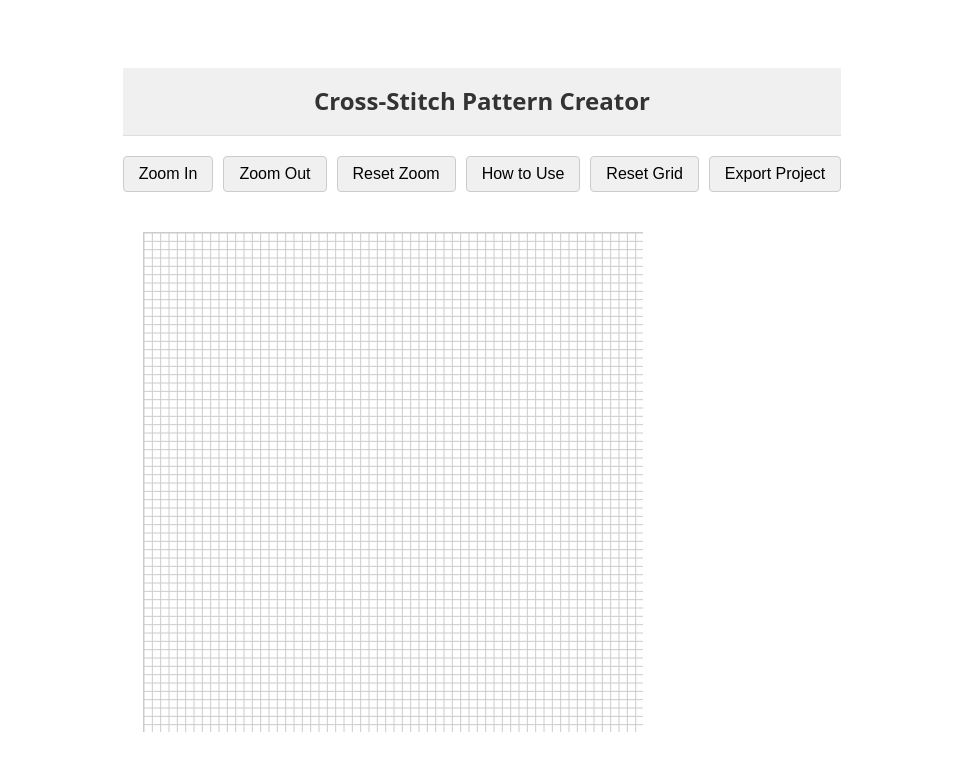
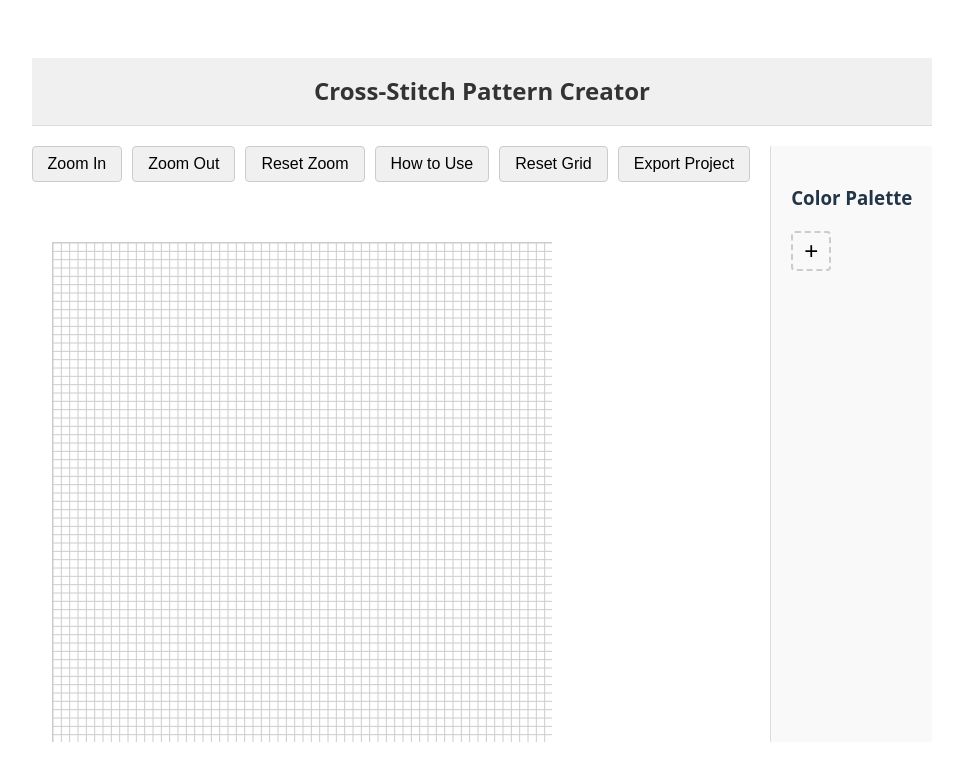
Before and after one commit to dev-michal-skiba/cross-vibe-canvas, a React (Vite) app: page / in a window 1280 px wide. Both pictures are taken after a click on the button "Create Grid". Shown: the top 780 px of the page, without its empty margins (158-1121 px from the left). Built offline with nearby package versions, Linux system fonts and the light colour scheme.

Commit message:
Vibe coded color palette

```diff
--- a/src/App.css
+++ b/src/App.css
@@ -58,6 +58,17 @@ main {
   flex-direction: column;
 }
 
+.main-content {
+  display: grid;
+  grid-template-columns: 1fr auto;
+  gap: 20px;
+}
+
+.canvas-section {
+  display: flex;
+  flex-direction: column;
+}
+
 .import-button {
   position: relative;
   overflow: hidden;
--- a/src/App.tsx
+++ b/src/App.tsx
@@ -2,22 +2,21 @@
 import { useState } from 'react';
 import JSZip from 'jszip';
 import Canvas from './components/Canvas';
-import ControlsInfo from './components/ControlsInfo'
-import './App.css'
-
-interface Point {
-  x: number;
-  y: number;
-}
+import ControlsInfo from './components/ControlsInfo';
+import Palette from './components/Palette';
+import './App.css';
+import type { Line } from './types';
 
 function App() {
-  const [gridSize, setGridSize] = useState<{ rows: number; cols: number } | null>(null)
-  const [rowsInput, setRowsInput] = useState(60)
-  const [colsInput, setColsInput] = useState(60)
-  const [zoom, setZoom] = useState(1)
-  const [showControlsInfo, setShowControlsInfo] = useState(false)
-  const [lines, setLines] = useState<[Point, Point][]>([])
-  const [coloredCells, setColoredCells] = useState<Set<string>>(new Set())
+  const [gridSize, setGridSize] = useState<{ rows: number; cols: number } | null>(null);
+  const [rowsInput, setRowsInput] = useState(60);
+  const [colsInput, setColsInput] = useState(60);
+  const [zoom, setZoom] = useState(1);
+  const [showControlsInfo, setShowControlsInfo] = useState(false);
+  const [lines, setLines] = useState<Line[]>([]);
+  const [coloredCells, setColoredCells] = useState<Map<string, string>>(new Map());
+  const [palette, setPalette] = useState<string[]>([]);
+  const [selectedColor, setSelectedColor] = useState<string | null>(null);
 
   const handleCreateGrid = (e: React.FormEvent) => {
     e.preventDefault();
@@ -29,11 +28,9 @@ function App() {
 
     const projectData = {
       gridSize,
-      lines: lines.map(([start, end]) => ({
-        start: { x: start.x, y: start.y },
-        end: { x: end.x, y: end.y },
-      })),
-      coloredCells: Array.from(coloredCells),
+      lines,
+      coloredCells: Array.from(coloredCells.entries()),
+      palette,
     };
 
     const zip = new JSZip();
@@ -80,13 +77,9 @@ function App() {
         projectFile.async("string").then((content: string) => {
           const projectData = JSON.parse(content);
           setGridSize(projectData.gridSize);
-          setLines(
-            projectData.lines.map((line: any) => [
-              { x: line.start.x, y: line.start.y },
-              { x: line.end.x, y: line.end.y },
-            ])
-          );
-          setColoredCells(new Set(projectData.coloredCells));
+          setLines(projectData.lines);
+          setColoredCells(new Map(projectData.coloredCells));
+          setPalette(projectData.palette);
         });
       }
     });
@@ -125,7 +118,8 @@ function App() {
             </label>
           </form>
         ) : (
-          <div>
+          <div className="main-content">
+            <div className="canvas-section">
               <div className="controls">
                 <button onClick={() => setZoom(z => z * 1.2)}>Zoom In</button>
                 <button onClick={() => setZoom(z => z / 1.2)}>Zoom Out</button>
@@ -142,13 +136,21 @@ function App() {
                 setLines={setLines}
                 coloredCells={coloredCells}
                 setColoredCells={setColoredCells}
+                selectedColor={selectedColor}
+              />
+            </div>
+            <Palette
+              palette={palette}
+              setPalette={setPalette}
+              selectedColor={selectedColor}
+              setSelectedColor={setSelectedColor}
             />
           </div>
         )}
         {showControlsInfo && <ControlsInfo onClose={() => setShowControlsInfo(false)} />}
       </main>
     </div>
-  )
+  );
 }
 
-export default App
+export default App;
--- a/src/components/Canvas.tsx
+++ b/src/components/Canvas.tsx
@@ -1,24 +1,20 @@
 import React, { useLayoutEffect, useRef, useState } from 'react';
 import Grid from './Grid';
 import './Canvas.css';
-
-interface Point {
-  x: number;
-  y: number;
-}
+import type { Line } from '../types';
 
 interface CanvasProps {
   rows: number;
   cols: number;
   zoom: number;
-  lines: [Point, Point][];
-  setLines: React.Dispatch<React.SetStateAction<[Point, Point][]>>;
-  coloredCells: Set<string>;
-  setColoredCells: React.Dispatch<React.SetStateAction<Set<string>>>;
+  lines: Line[];
+  setLines: React.Dispatch<React.SetStateAction<Line[]>>;
+  coloredCells: Map<string, string>;
+  setColoredCells: React.Dispatch<React.SetStateAction<Map<string, string>>>;
+  selectedColor: string | null;
 }
 
-const PADDING = 20
-
+const PADDING = 20;
 
 const Canvas: React.FC<CanvasProps> = ({
   rows,
@@ -28,6 +24,7 @@ const Canvas: React.FC<CanvasProps> = ({
   setLines,
   coloredCells,
   setColoredCells,
+  selectedColor,
 }) => {
   const canvasRef = useRef<HTMLDivElement>(null);
   const [cellSize, setCellSize] = useState(0);
@@ -77,6 +74,7 @@ const Canvas: React.FC<CanvasProps> = ({
           setLines={setLines}
           coloredCells={coloredCells}
           setColoredCells={setColoredCells}
+          selectedColor={selectedColor}
         />
       </div>
     </div>
--- a/src/components/Grid.tsx
+++ b/src/components/Grid.tsx
@@ -1,20 +1,17 @@
 import React, { useRef, useEffect, useState } from 'react';
+import type { Line, Point } from '../types';
 import './Grid.css';
-
-interface Point {
-  x: number;
-  y: number;
-}
 
 interface GridProps {
   rows: number;
   cols: number;
   size: number;
   zoom: number;
-  lines: [Point, Point][];
-  setLines: React.Dispatch<React.SetStateAction<[Point, Point][]>>;
-  coloredCells: Set<string>;
-  setColoredCells: React.Dispatch<React.SetStateAction<Set<string>>>;
+  lines: Line[];
+  setLines: React.Dispatch<React.SetStateAction<Line[]>>;
+  coloredCells: Map<string, string>;
+  setColoredCells: React.Dispatch<React.SetStateAction<Map<string, string>>>;
+  selectedColor: string | null;
 }
 
 function pointToLineSegmentDistance(p: Point, p1: Point, p2: Point): number {
@@ -41,6 +38,7 @@ const Grid: React.FC<GridProps> = ({
   setLines,
   coloredCells,
   setColoredCells,
+  selectedColor,
 }) => {
   const canvasRef = useRef<HTMLCanvasElement>(null);
   const [isDrawing, setIsDrawing] = useState(false);
@@ -58,8 +56,8 @@ const Grid: React.FC<GridProps> = ({
     canvas.width = cols * size;
     canvas.height = rows * size;
 
-    ctx.fillStyle = 'gray';
-    coloredCells.forEach(cell => {
+    coloredCells.forEach((color, cell) => {
+      ctx.fillStyle = color;
       const [row, col] = cell.split('-').map(Number);
       ctx.fillRect(col * size, row * size, size, size);
     });
@@ -79,8 +77,8 @@ const Grid: React.FC<GridProps> = ({
       ctx.stroke();
     }
 
-    ctx.strokeStyle = 'black';
-    lines.forEach(([start, end]) => {
+    lines.forEach(({ start, end, color }) => {
+      ctx.strokeStyle = color;
       ctx.beginPath();
       ctx.moveTo(start.x, start.y);
       ctx.lineTo(end.x, end.y);
@@ -88,19 +86,20 @@ const Grid: React.FC<GridProps> = ({
     });
 
     if (isDrawing && startPoint && endPoint) {
+      ctx.strokeStyle = selectedColor || 'black';
       ctx.beginPath();
       ctx.moveTo(startPoint.x, startPoint.y);
       ctx.lineTo(endPoint.x, endPoint.y);
       ctx.stroke();
     }
-  }, [rows, cols, size, lines, isDrawing, startPoint, endPoint, coloredCells]);
+  }, [rows, cols, size, lines, isDrawing, startPoint, endPoint, coloredCells, selectedColor]);
 
   const findClickedLine = (clickPos: Point): number | null => {
     const CLICK_THRESHOLD = 5 / zoom;
     let closestLineIndex: number | null = null;
     let minDistance = Infinity;
     lines.forEach((line, index) => {
-      const distance = pointToLineSegmentDistance(clickPos, line[0], line[1]);
+      const distance = pointToLineSegmentDistance(clickPos, line.start, line.end);
       if (distance < CLICK_THRESHOLD && distance < minDistance) {
         minDistance = distance;
         closestLineIndex = index;
@@ -126,6 +125,10 @@ const Grid: React.FC<GridProps> = ({
     setMouseDownPos(pos);
 
     if (evt.ctrlKey && evt.button === 0) {
+      if (!selectedColor) {
+        alert("Please select a color from the palette before drawing.");
+        return;
+      }
       setIsDrawing(true);
       const snappedPos = {
         x: Math.round(pos.x / size) * size,
@@ -151,16 +154,20 @@ const Grid: React.FC<GridProps> = ({
     const pos = getMousePos(evt);
     if (!pos || !mouseDownPos) return;
 
-    if (isDrawing) {
+    if (isDrawing && selectedColor) {
       if (startPoint && endPoint && (startPoint.x !== endPoint.x || startPoint.y !== endPoint.y)) {
-        setLines([...lines, [startPoint, endPoint]]);
+        setLines([...lines, { start: startPoint, end: endPoint, color: selectedColor }]);
       }
     } else {
       const dist = Math.sqrt(Math.pow(pos.x - mouseDownPos.x, 2) + Math.pow(pos.y - mouseDownPos.y, 2));
       if (!evt.ctrlKey && evt.button === 0 && dist < 5) {
+        if (!selectedColor) {
+          alert("Please select a color from the palette before filling cells.");
+          return;
+        }
         const col = Math.floor(pos.x / size);
         const row = Math.floor(pos.y / size);
-        setColoredCells(prev => new Set(prev).add(`${row}-${col}`));
+        setColoredCells(prev => new Map(prev).set(`${row}-${col}`, selectedColor));
       }
     }
 
@@ -184,7 +191,7 @@ const Grid: React.FC<GridProps> = ({
       const col = Math.floor(pos.x / size);
       const row = Math.floor(pos.y / size);
       setColoredCells(prev => {
-        const newCells = new Set(prev);
+        const newCells = new Map(prev);
         newCells.delete(`${row}-${col}`);
         return newCells;
       });
--- /dev/null
+++ b/src/components/Palette.css
@@ -0,0 +1,87 @@
+.palette-container {
+  padding: 20px;
+  background-color: #f9f9f9;
+  border-left: 1px solid #ddd;
+  display: flex;
+  flex-direction: column;
+}
+
+.palette {
+  display: grid;
+  grid-template-columns: repeat(auto-fill, minmax(40px, 1fr));
+  gap: 10px;
+  margin-bottom: 20px;
+}
+
+.color-swatch {
+  width: 40px;
+  height: 40px;
+  border-radius: 4px;
+  cursor: pointer;
+  border: 2px solid transparent;
+  position: relative;
+}
+
+.color-swatch.selected {
+  border-color: #007bff;
+  box-shadow: 0 0 5px rgba(0, 123, 255, 0.5);
+}
+
+.remove-color {
+  position: absolute;
+  top: -5px;
+  right: -5px;
+  background: white;
+  border: 1px solid #ccc;
+  border-radius: 50%;
+  width: 20px;
+  height: 20px;
+  display: flex;
+  align-items: center;
+  justify-content: center;
+  cursor: pointer;
+  opacity: 0;
+  transition: opacity 0.2s;
+}
+
+.color-swatch:hover .remove-color {
+  opacity: 1;
+}
+
+.color-input-container {
+  display: flex;
+  align-items: center;
+  margin-bottom: 20px;
+}
+
+.add-color-button {
+  width: 40px;
+  height: 40px;
+  font-size: 24px;
+  border: 2px dashed #ccc;
+  border-radius: 4px;
+  background-color: transparent;
+  cursor: pointer;
+}
+
+.add-color-controls {
+  display: flex;
+  align-items: center;
+  gap: 10px;
+}
+
+.add-color-controls input[type="color"] {
+  width: 40px;
+  height: 40px;
+  border: none;
+  padding: 0;
+  cursor: pointer;
+}
+
+.confirm-add, .cancel-add {
+  border: 1px solid #ccc;
+  border-radius: 4px;
+  background: white;
+  cursor: pointer;
+  padding: 5px 10px;
+}
--- /dev/null
+++ b/src/components/Palette.tsx
@@ -0,0 +1,67 @@
+import React, { useState } from 'react';
+import './Palette.css';
+
+interface PaletteProps {
+  palette: string[];
+  setPalette: React.Dispatch<React.SetStateAction<string[]>>;
+  selectedColor: string | null;
+  setSelectedColor: React.Dispatch<React.SetStateAction<string | null>>;
+}
+
+const Palette: React.FC<PaletteProps> = ({ palette, setPalette, selectedColor, setSelectedColor }) => {
+  const [isAdding, setIsAdding] = useState(false);
+  const [newColor, setNewColor] = useState('#000000');
+
+  const handleAddConfirm = () => {
+    if (newColor && !palette.includes(newColor)) {
+      setPalette([...palette, newColor]);
+    }
+    setIsAdding(false);
+  };
+
+  const removeColor = (colorToRemove: string) => {
+    setPalette(palette.filter(color => color !== colorToRemove));
+    if (selectedColor === colorToRemove) {
+      setSelectedColor(null);
+    }
+  };
+
+  return (
+    <div className="palette-container">
+      <h3>Color Palette</h3>
+      <div className="color-input-container">
+        {isAdding ? (
+          <div className="add-color-controls">
+            <input
+              type="color"
+              value={newColor}
+              onInput={(e) => setNewColor(e.currentTarget.value)}
+            />
+            <button className="confirm-add" onClick={handleAddConfirm}>✓</button>
+            <button className="cancel-add" onClick={() => setIsAdding(false)}>×</button>
+          </div>
+        ) : (
+          <button className="add-color-button" onClick={() => setIsAdding(true)}>+</button>
+        )}
+      </div>
+      <div className="palette">
+        {palette.map(color => (
+          <div
+            key={color}
+            title={color}
+            className={`color-swatch ${selectedColor === color ? 'selected' : ''}`}
+            style={{ backgroundColor: color }}
+            onClick={() => setSelectedColor(color)}
+          >
+            <button className="remove-color" onClick={(e) => {
+              e.stopPropagation();
+              removeColor(color);
+            }}>×</button>
+          </div>
+        ))}
+      </div>
+    </div>
+  );
+};
+
+export default Palette;
--- /dev/null
+++ b/src/types.ts
@@ -0,0 +1,10 @@
+export interface Point {
+  x: number;
+  y: number;
+}
+
+export interface Line {
+  start: Point;
+  end: Point;
+  color: string;
+}
```
Lines whose indentation alone changed are shown as unchanged.
